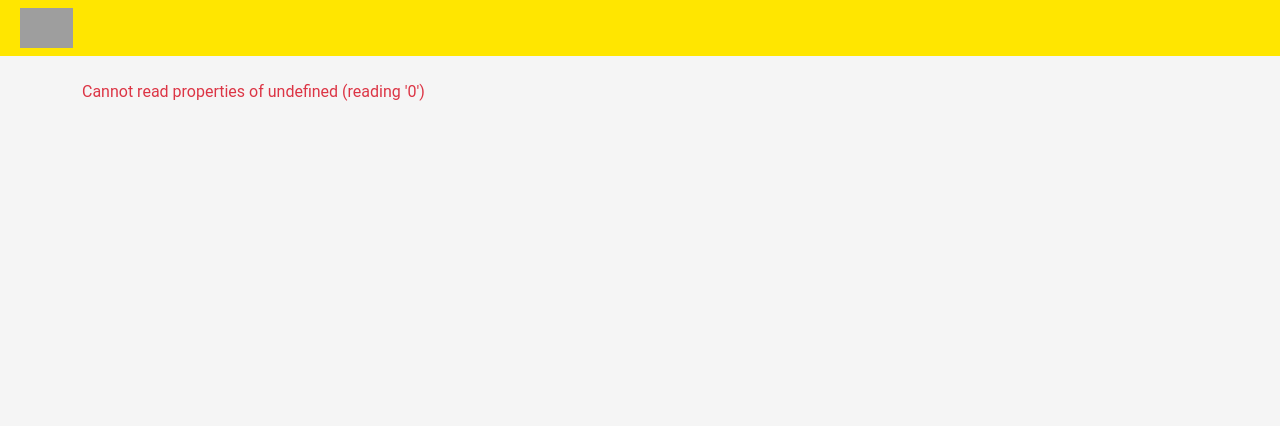
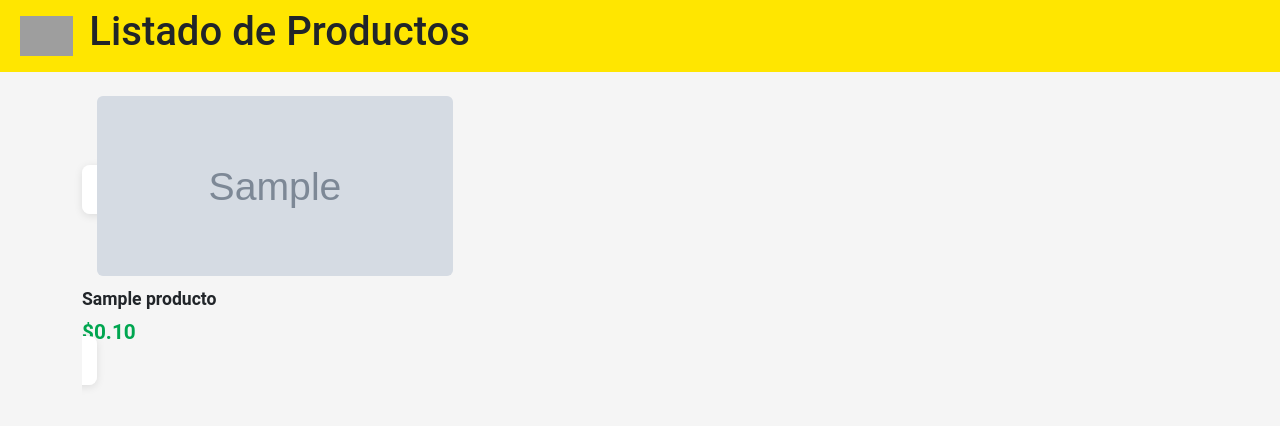
Before and after one commit to miguelrodrigs/mercadolibre_clone, a Flask app: template templates/index.html in a window 1280 px wide. Shown: the top 426 px of the page. Run offline with Flask 3, Linux system fonts and the light colour scheme; the template is opened without the code that fills it: most values are stand-ins (such as "Sample title", 1, 10 or a date in 2020); grey boxes marked "Sample" are stand-in pictures; grey boxes are pictures that could not be loaded.

Commit message:
Update index.html

```diff
--- a/templates/index.html
+++ b/templates/index.html
@@ -3,161 +3,65 @@
 <head>
   <meta charset="UTF-8" />
   <meta name="viewport" content="width=device-width, initial-scale=1" />
-  <title>Detalle del Producto</title>
+  <title>Listado de Productos - MercadoLibre Clone</title>
   <link href="https://cdn.jsdelivr.net/npm/bootstrap@5.3.0/dist/css/bootstrap.min.css" rel="stylesheet" />
   <style>
-    body {
-      background-color: #f5f5f5;
-      font-family: 'Roboto', sans-serif;
-    }
-    .header {
-      background-color: #ffe600;
-      padding: 8px 20px;
-      display: flex;
-      align-items: center;
-      justify-content: start;
-    }
-    .header img {
-      height: 40px;
-    }
-    .producto-titulo {
-      font-size: 1.8rem;
-      font-weight: 700;
-      margin-bottom: 10px;
-      color: #333;
-    }
-    .precio {
-      font-size: 2.3rem;
-      font-weight: 700;
-      color: #00a650;
-    }
-    .descuento {
-      color: #00a650;
-      font-size: 1rem;
-      margin-left: 10px;
-    }
-    .boton {
-      background-color: #3483fa;
-      color: white;
-      border: none;
-      width: 100%;
-      padding: 12px;
-      font-size: 1.1rem;
-      margin-bottom: 8px;
-      border-radius: 5px;
-      transition: background-color 0.3s;
-    }
-    .boton:hover {
-      background-color: #2968c8;
-    }
-    .detalles-producto, .descripcion {
+    body { background-color: #f5f5f5; font-family: 'Roboto', sans-serif; }
+    .header { background-color: #ffe600; padding: 8px 20px; }
+    .header img { height: 40px; }
+    .producto-card {
       background-color: white;
       border-radius: 8px;
       padding: 15px;
-      margin-top: 20px;
+      margin-bottom: 20px;
+      box-shadow: 0 2px 8px rgba(0,0,0,0.1);
+      cursor: pointer;
+      transition: box-shadow 0.3s;
+      text-decoration: none;
+      color: inherit;
     }
-    .vendedor {
-      color: #666;
-      font-size: 0.9rem;
-      margin-top: 10px;
+    .producto-card:hover {
+      box-shadow: 0 4px 16px rgba(0,0,0,0.2);
     }
-    .img-miniatura {
-      width: 60px;
-      height: 60px;
+    .producto-img {
+      width: 100%;
+      height: 180px;
       object-fit: cover;
-      border: 1px solid #ccc;
-      margin-right: 8px;
-      cursor: pointer;
-      border-radius: 4px;
+      border-radius: 6px;
+      margin-bottom: 10px;
     }
-    .img-miniatura:hover {
-      border-color: #3483fa;
+    .producto-titulo {
+      font-weight: 600;
+      font-size: 1.1rem;
+      margin-bottom: 5px;
+    }
+    .precio {
+      color: #00a650;
+      font-weight: 700;
+      font-size: 1.3rem;
     }
   </style>
 </head>
 <body>
 
-  <div class="header">
+  <div class="header d-flex align-items-center">
     <img src="https://marcasregistro.com.ar/wp-content/uploads/2024/10/MercadoLibre.png" alt="Mercado Libre Logo" />
+    <h1 class="ms-3">Listado de Productos</h1>
   </div>
 
-  <div class="container py-4" id="producto-container">
-    <!-- El contenido del producto se insertará aquí vía JavaScript -->
-    <p>Cargando datos del producto...</p>
+  <div class="container py-4">
+    <div class="row">
+      {% for producto in productos %}
+      <div class="col-md-4">
+        <a href="/producto?id={{ producto.id }}" class="producto-card">
+          <img src="{{ producto.images[0] }}" alt="{{ producto.title }}" class="producto-img" />
+          <div class="producto-titulo">{{ producto.title }}</div>
+          <div class="precio">${{ '%.2f' | format(producto.price / 100) }}</div>
+        </a>
+      </div>
+      {% endfor %}
+    </div>
   </div>
-
-  <script>
-    // Función para formatear precio en formato local ARS
-    function formatearPrecio(precioCentavos) {
-      return new Intl.NumberFormat('es-AR', {
-        style: 'currency',
-        currency: 'ARS',
-        minimumFractionDigits: 2
-      }).format(precioCentavos / 100);
-    }
-
-    // Función para mostrar los datos del producto en el DOM
-    function mostrarProducto(producto) {
-      const container = document.getElementById('producto-container');
-      container.innerHTML = `
-        <div class="row">
-          <div class="col-md-6">
-            <img src="${producto.images[0]}" alt="${producto.title}" class="img-fluid rounded shadow-sm mb-3" />
-            <div class="d-flex">
-              ${producto.images.map(img => `<img src="${img}" class="img-miniatura" />`).join('')}
-            </div>
-          </div>
-          <div class="col-md-6">
-            <p class="text-muted">Nuevo | +${producto.reviews} vendidos</p>
-            <h1 class="producto-titulo">${producto.title}</h1>
-            <div class="precio">${formatearPrecio(producto.price)} <span class="descuento">12% OFF</span></div>
-            <p class="text-success mb-2">en 12 cuotas sin interés</p>
-
-            <button class="boton">Comprar ahora</button>
-            <button class="boton">Agregar al carrito</button>
-
-            <div class="vendedor">
-              Vendido por: <strong>${producto.seller.name}</strong> (${producto.seller.reputation})<br />
-              Valoración del vendedor: ★ ${producto.rating} / 5<br />
-              Stock disponible: ${producto.stock} unidades
-            </div>
-
-            <div class="mt-3">
-              <p class="fw-semibold">Medios de pago aceptados:</p>
-              <ul class="mb-0">
-                ${producto.payment_methods.map(metodo => `<li>${metodo}</li>`).join('')}
-              </ul>
-            </div>
-          </div>
-        </div>
-        <div class="detalles-producto">
-          <h2 class="fs-5 mb-3">Características del producto</h2>
-          <ul>
-            ${Object.entries(producto.especificaciones).map(([key, val]) => `<li><strong>${key}:</strong> ${val}</li>`).join('')}
-            <li><strong>Descripción breve:</strong> ${producto.description}</li>
-          </ul>
-        </div>
-        <div class="descripcion">
-          <h2 class="fs-5 mb-3">Descripción</h2>
-          <p>${producto.description}</p>
-        </div>
-      `;
-    }
-
-    // Petición a la API para obtener los datos del producto
-    fetch('/api/producto')
-      .then(response => {
-        if (!response.ok) {
-          throw new Error('Error al cargar datos del producto');
-        }
-        return response.json();
-      })
-      .then(data => mostrarProducto(data))
-      .catch(error => {
-        const container = document.getElementById('producto-container');
-        container.innerHTML = `<p class="text-danger">${error.message}</p>`;
-      });
-  </script>
 
 </body>
 </html>
```
